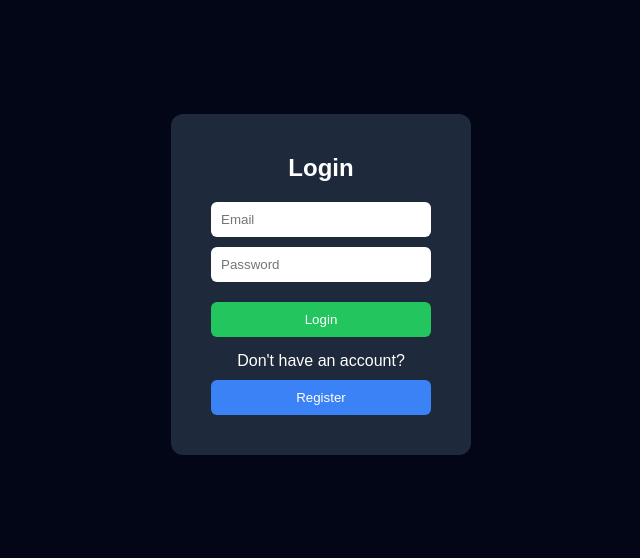
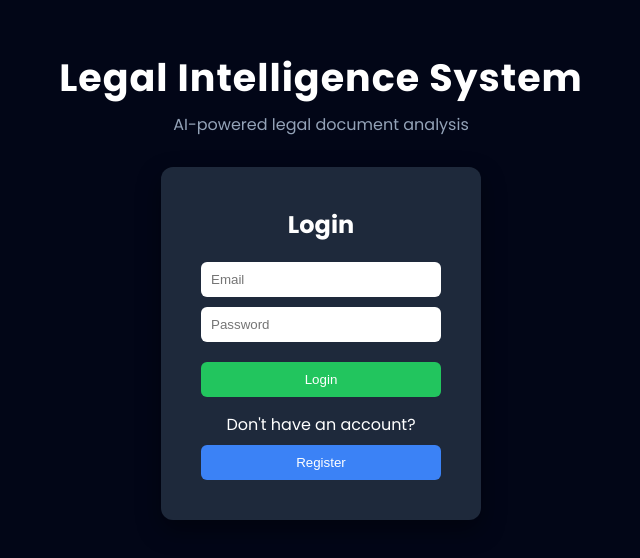
Before and after one commit to aaryan-purohit-2465/Legal-Intelligence-System, a React (Vite) app in the folder frontend/: page / in a window 1280 px wide. Shown: the part 116-674 px from the top of the page, without its empty margins (319-959 px from the left). Built offline with nearby package versions, Linux system fonts and the light colour scheme.

Commit message:
UI Changes

```diff
--- a/frontend/index.html
+++ b/frontend/index.html
@@ -4,7 +4,8 @@
     <meta charset="UTF-8" />
     <link rel="icon" type="image/svg+xml" href="/vite.svg" />
     <meta name="viewport" content="width=device-width, initial-scale=1.0" />
-    <title>legal-detection-system</title>
+    <link href="https://fonts.googleapis.com/css2?family=Poppins:wght@400;600;700&display=swap" rel="stylesheet">
+    <title>Legal Intelligence System</title>
   </head>
   <body>
     <div id="root"></div>
--- a/frontend/src/pages/Dashboard.jsx
+++ b/frontend/src/pages/Dashboard.jsx
@@ -32,7 +32,7 @@ if (!token) {
 
   setFile(null);
 
-  fetchCases(); // IMPORTANT
+  fetchCases();
 };
 
   const deleteCase = async () => {
--- a/frontend/src/pages/Login.jsx
+++ b/frontend/src/pages/Login.jsx
@@ -18,36 +18,68 @@ function Login() {
     }
 
     try {
+
       const res = await API.post("/auth/login", { email, password });
 
       localStorage.setItem("token", res.data.token);
 
-      alert("Login successful");
-
       navigate("/dashboard");
 
     } catch (err) {
+
       alert("Login failed");
+
     }
   };
 
   return (
+
     <div style={{
       height: "100vh",
       display: "flex",
+      flexDirection: "column",
       justifyContent: "center",
       alignItems: "center",
-      background: "#020617"
+      background: "#020617",
+      fontFamily: "Poppins"
     }}>
 
+      {/* Project Title */}
+      <div style={{ textAlign: "center", marginBottom: "30px" }}>
+
+        <h1 style={{
+          color: "white",
+          fontSize: "38px",
+          fontWeight: "700",
+          letterSpacing: "1px"
+        }}>
+          Legal Intelligence System
+        </h1>
+
+        <p style={{
+          color: "#94a3b8",
+          marginTop: "6px"
+        }}>
+          AI-powered legal document analysis
+        </p>
+
+      </div>
+
+
+      {/* Login Card */}
       <div style={{
         background: "#1e293b",
         padding: "40px",
         borderRadius: "12px",
-        width: "300px"
+        width: "320px",
+        boxShadow: "0 10px 25px rgba(0,0,0,0.4)"
       }}>
 
-        <h2 style={{color:"white", textAlign:"center", marginBottom:"20px"}}>
+        <h2 style={{
+          color: "white",
+          textAlign: "center",
+          marginBottom: "20px"
+        }}>
           Login
         </h2>
 
@@ -58,11 +90,11 @@ function Login() {
             value={email}
             onChange={(e)=>setEmail(e.target.value)}
             style={{
-              width:"100%",
-              padding:"10px",
-              marginBottom:"10px",
-              borderRadius:"6px",
-              border:"none"
+              width: "100%",
+              padding: "10px",
+              marginBottom: "10px",
+              borderRadius: "6px",
+              border: "none"
             }}
           />
 
@@ -72,46 +104,48 @@ function Login() {
             value={password}
             onChange={(e)=>setPassword(e.target.value)}
             style={{
-              width:"100%",
-              padding:"10px",
-              marginBottom:"20px",
-              borderRadius:"6px",
-              border:"none"
+              width: "100%",
+              padding: "10px",
+              marginBottom: "20px",
+              borderRadius: "6px",
+              border: "none"
             }}
           />
 
-          <button
-            style={{
-              width:"100%",
-              padding:"10px",
-              background:"#22c55e",
-              border:"none",
-              borderRadius:"6px",
-              color:"white",
-              cursor:"pointer"
-            }}
-          >
+          <button style={{
+            width: "100%",
+            padding: "10px",
+            background: "#22c55e",
+            border: "none",
+            borderRadius: "6px",
+            color: "white",
+            cursor: "pointer"
+          }}>
             Login
           </button>
 
         </form>
 
-        {/* Register Button */}
-        <p style={{color:"white", marginTop:"15px", textAlign:"center"}}>
+
+        <p style={{
+          color: "white",
+          textAlign: "center",
+          marginTop: "15px"
+        }}>
           Don't have an account?
         </p>
 
         <button
           onClick={()=>navigate("/register")}
           style={{
-            width:"100%",
-            padding:"10px",
-            marginTop:"10px",
-            background:"#3b82f6",
-            border:"none",
-            borderRadius:"6px",
-            color:"white",
-            cursor:"pointer"
+            width: "100%",
+            padding: "10px",
+            marginTop: "8px",
+            background: "#3b82f6",
+            border: "none",
+            borderRadius: "6px",
+            color: "white",
+            cursor: "pointer"
           }}
         >
           Register
--- a/frontend/src/pages/Register.jsx
+++ b/frontend/src/pages/Register.jsx
@@ -27,7 +27,7 @@ function Register() {
         password
       });
 
-      alert(res.data.message);
+      alert("Registration successful");
 
       navigate("/");
 
@@ -44,19 +44,45 @@ function Register() {
     <div style={{
       height:"100vh",
       display:"flex",
+      flexDirection:"column",
       justifyContent:"center",
       alignItems:"center",
-      background:"#020617"
+      background:"#020617",
+      fontFamily:"Poppins"
     }}>
 
+      {/* Title */}
+      <div style={{ textAlign:"center", marginBottom:"30px" }}>
+
+        <h1 style={{
+          color:"white",
+          fontSize:"38px",
+          fontWeight:"700"
+        }}>
+          Legal Intelligence System
+        </h1>
+
+        <p style={{ color:"#94a3b8" }}>
+          Create your account
+        </p>
+
+      </div>
+
+
+      {/* Register Card */}
       <div style={{
         background:"#1e293b",
         padding:"40px",
         borderRadius:"12px",
-        width:"300px"
+        width:"320px",
+        boxShadow:"0 10px 25px rgba(0,0,0,0.4)"
       }}>
 
-        <h2 style={{color:"white", textAlign:"center", marginBottom:"20px"}}>
+        <h2 style={{
+          color:"white",
+          textAlign:"center",
+          marginBottom:"20px"
+        }}>
           Register
         </h2>
 
@@ -102,8 +128,7 @@ function Register() {
             }}
           />
 
-          <button
-            style={{
+          <button style={{
             width:"100%",
             padding:"10px",
             background:"#22c55e",
@@ -111,8 +136,7 @@ function Register() {
             borderRadius:"6px",
             color:"white",
             cursor:"pointer"
-            }}
-          >
+          }}>
             Register
           </button>
 
```
Lines whose indentation alone changed are shown as unchanged.
